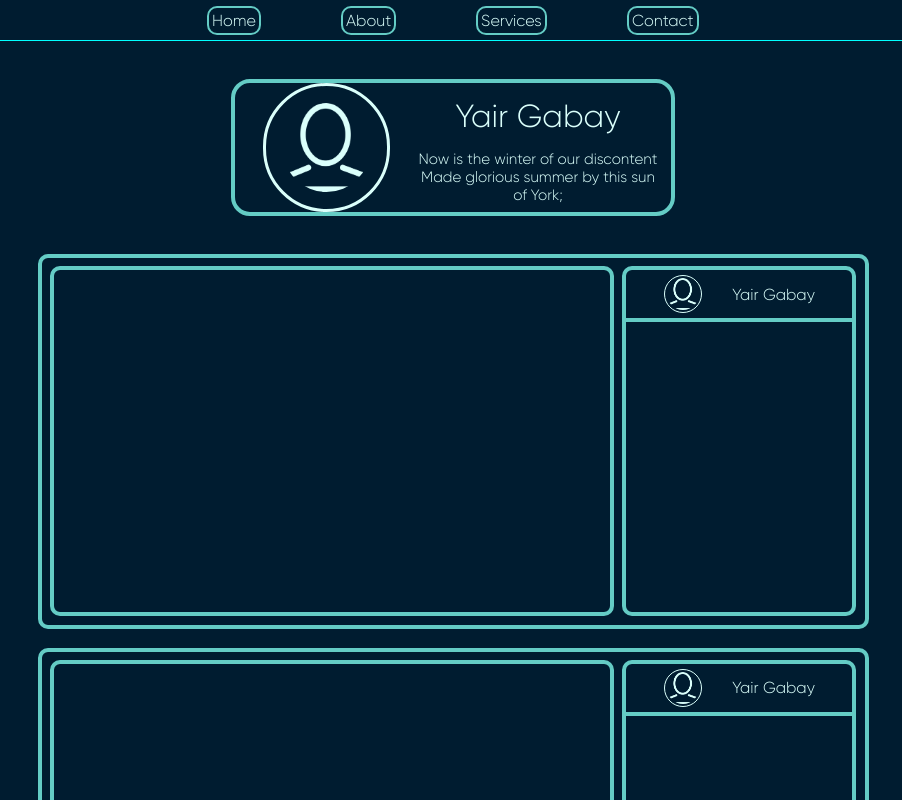
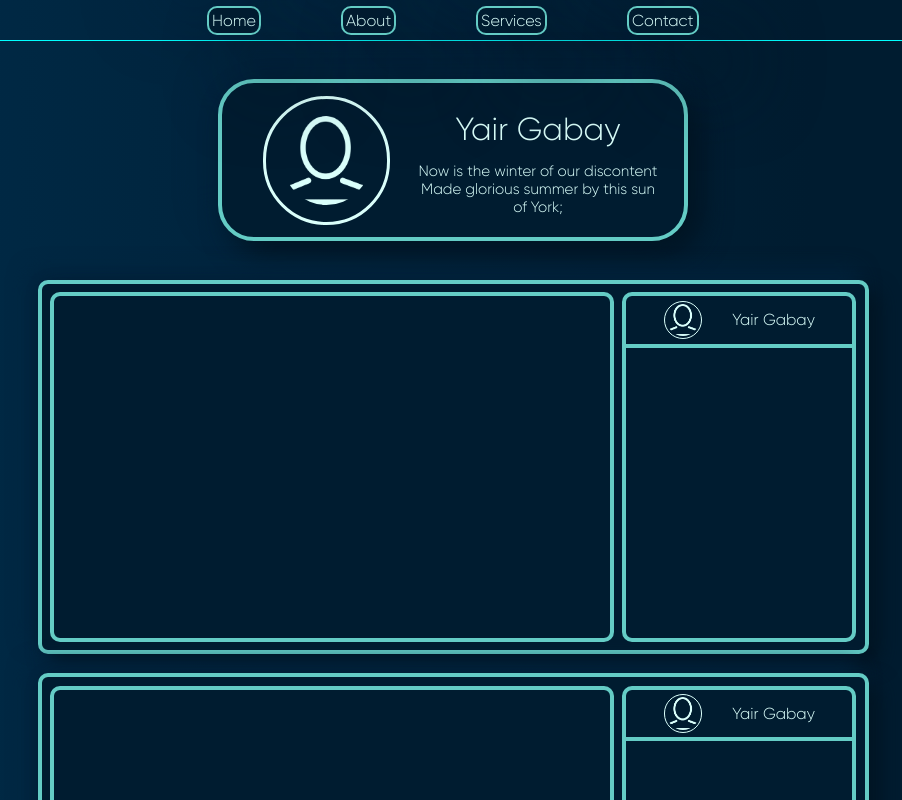
Before and after one commit to ITSGABAY/Messenger, a React (Create React App) app in the folder client/: page /profile in a window 1280 px wide. Shown: the top 800 px of the page, without its empty margins (187-1089 px from the left). Built offline with nearby package versions, Linux system fonts and the light colour scheme.

Commit message:
last finishes to profile css

```diff
--- a/client/src/App.css
+++ b/client/src/App.css
@@ -15,6 +15,11 @@
 
 body {
   font-family: GiloryL;
-  background-color: #001c30;
+  background-color: rgba(0, 43, 72, 1);
+  background-image: linear-gradient(
+    90deg,
+    rgba(0, 43, 72, 1) 0%,
+    rgba(0, 28, 48, 1) 78%
+  );
   color: #64ccc5;
 }
--- a/client/src/App.js
+++ b/client/src/App.js
@@ -17,6 +17,7 @@ import NavBar from "./Pages/NavBar";
 import Registration from "./Pages/Registration";
 import Upload from "./Pages/upload";
 import Profile from "./Pages/Profile";
+import Post from "./Pages/Post";
 
 function App() {
   const router = createBrowserRouter([
@@ -36,6 +37,10 @@ function App() {
       path: "/profile",
       element: <Profile />,
     },
+    {
+      path: "/post",
+      element: <Post />,
+    },
   ]);
   return (
     <div>
--- a/client/src/Styles/Login.css
+++ b/client/src/Styles/Login.css
@@ -14,6 +14,9 @@
   left: 50%;
   transform: translate(-50%, -50%);
   text-align: center;
+  border-radius: 35px;
+  background: #001c30;
+  box-shadow: 41px 41px 82px #001422, -41px -41px 82px #00243e;
 }
 
 .loginContainer label {
--- a/client/src/Styles/NavBar.css
+++ b/client/src/Styles/NavBar.css
@@ -20,6 +20,9 @@ li {
 }
 
 a {
+  border-radius: 35px;
+  background: #001c30;
+  box-shadow: 41px 41px 82px #001422, -41px -41px 82px #00243e;
   color: var(--c4);
   border: var(--c3) solid 2px;
   border-radius: 10px;
--- a/client/src/Styles/Post.css
+++ b/client/src/Styles/Post.css
@@ -3,9 +3,11 @@
   display: flex;
   justify-content: space-between;
   margin-bottom: 19px;
+  border-radius: 10px;
+  background: #001c30;
+  box-shadow: 10px 10px 20px #001422, -10px -10px 20px #00243e;
   padding: 1%;
   border: var(--c3) solid 4px;
-  border-radius: 10px;
 }
 #PostimageFrame {
   width: 69%;
--- a/client/src/Styles/Profile.css
+++ b/client/src/Styles/Profile.css
@@ -7,6 +7,7 @@
   justify-content: flex-start;
 }
 #profileContainer {
+  padding: 1%;
   height: 160px;
   width: 436px;
   background-color: var(--c1);
@@ -17,7 +18,9 @@
   flex-direction: row;
   justify-content: space-around;
   border: var(--c3) 4px solid;
-  border-radius: 19px;
+  border-radius: 36px;
+  background: #001c30;
+  box-shadow: 13px 13px 29px #001422, -13px -13px 29px #00243e;
 }
 #imageFrame {
   width: 25%;
```
